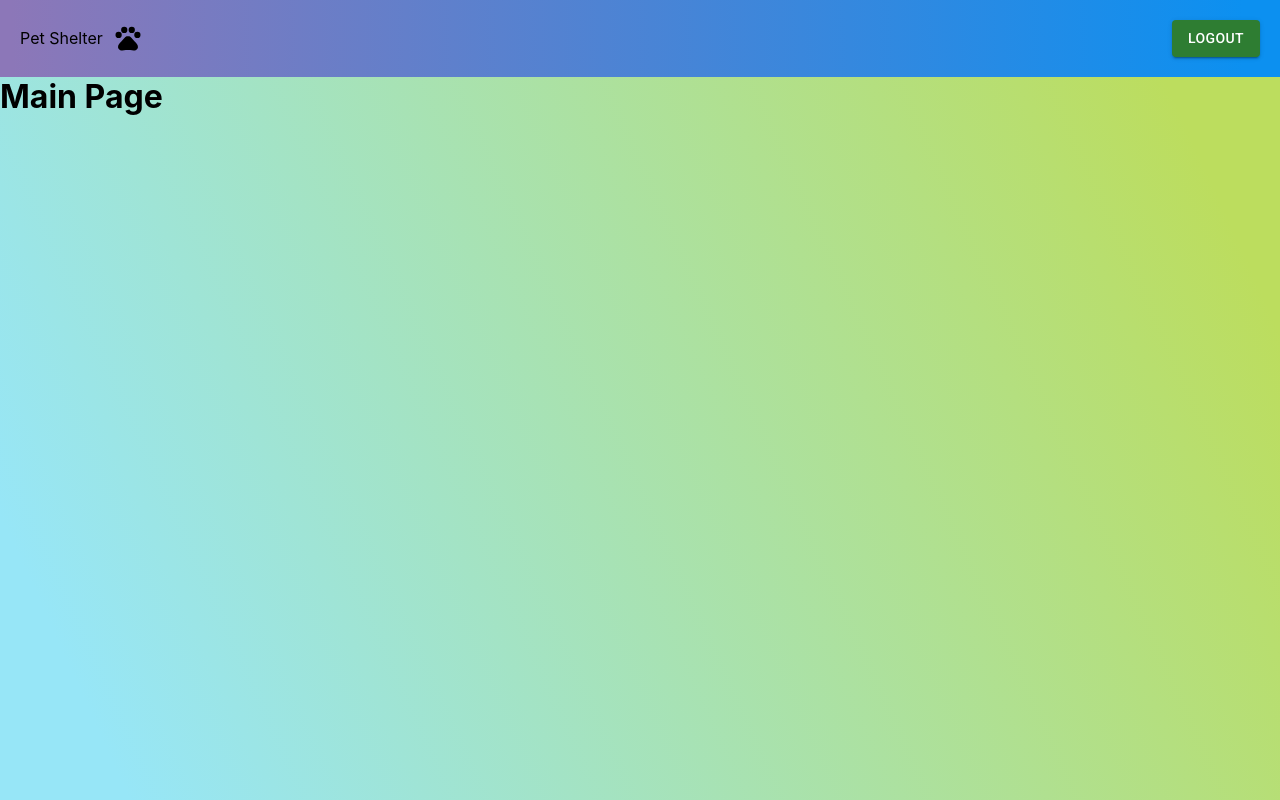
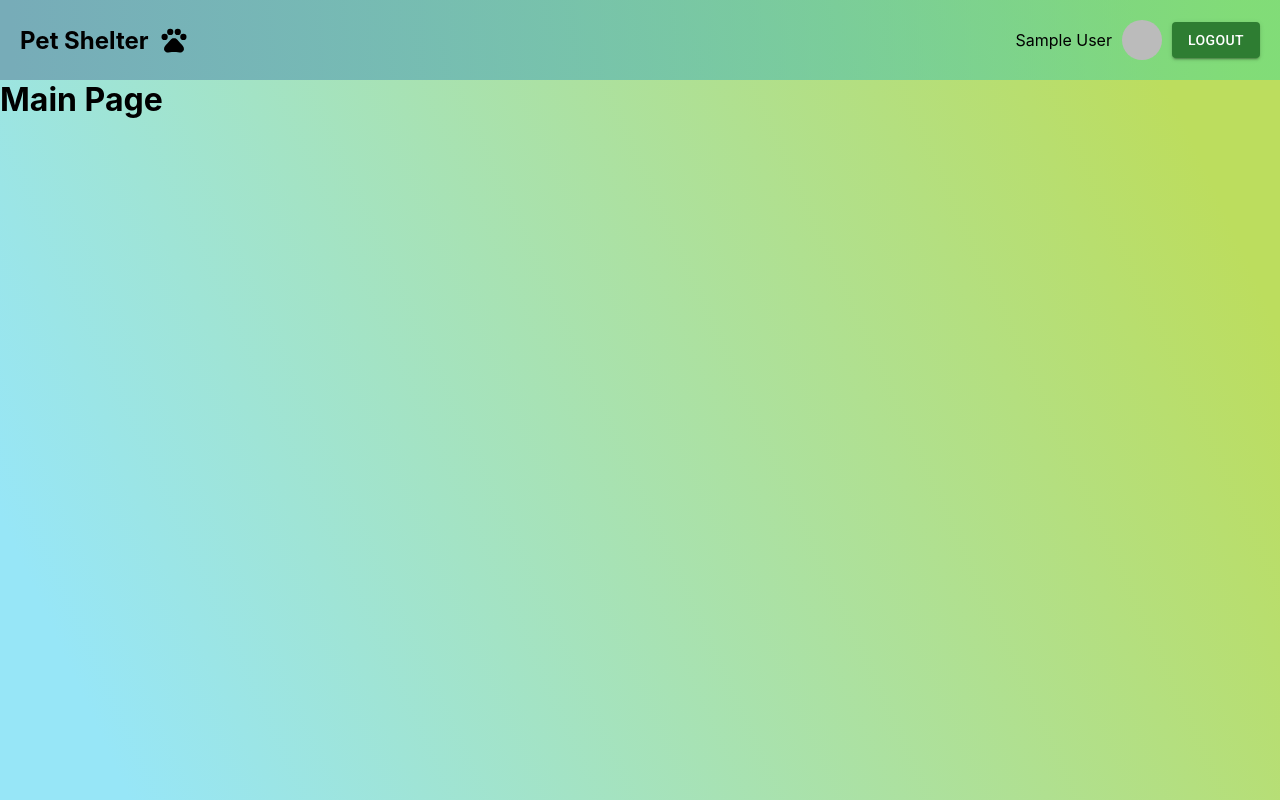
Before and after one commit to timothy-ryabikin/pet-shelter, a React (Create React App) app: page / in a window 1280 px wide. Built offline with nearby package versions, Linux system fonts and the light colour scheme; no server answers; sample sign-in values are in the browser's storage.

Commit message:
add user google data display in header

```diff
--- a/src/components/Header/Header.jsx
+++ b/src/components/Header/Header.jsx
@@ -1,5 +1,5 @@
 import Button from "@mui/material/Button";
-import { useDispatch } from "react-redux";
+import { useDispatch, useSelector } from "react-redux";
 import { logout } from "../../firebase";
 import { logoutRedux } from "../../utils/userReducer";
 import { auth } from "../../firebase";
@@ -15,7 +15,7 @@ function Header() {
   const [user, loading, error] = useAuthState(auth);
   const navigate = useNavigate();
   const dispatch = useDispatch();
-
+  const userData = useSelector((state) => state.user.userData);
   useEffect(() => {
     if (loading) return;
     if (!user) {
@@ -28,14 +28,18 @@ function Header() {
   return (
     <div className={styles.header}>
       <div className={styles.left_section}>
-        Pet Shelter
+        <h2>Pet Shelter</h2>
         <div className={styles.logo}>
           <Logo></Logo>
         </div>
       </div>
-      <Button color="success" variant="contained" onClick={logout}>
-        Logout
-      </Button>
+      <div className={styles.right_section}>
+        <div>{userData.displayName}</div>
+        <img src={userData.photoURL} alt="Avatar" className={styles.avatar} />
+        <Button color="success" variant="contained" onClick={logout}>
+          Logout
+        </Button>
+      </div>
     </div>
   );
 }
--- a/src/components/Header/Header.module.scss
+++ b/src/components/Header/Header.module.scss
@@ -1,6 +1,6 @@
 .header {
     padding: 20px;
-    background: linear-gradient(88.86deg, #8C77B8 0.95%, #0C90F0 97.13%);
+    background: linear-gradient(88.86deg, #77ACB8 0.95%, rgba(58, 219, 151, 0.45) 97.13%);
     display: flex;
     justify-content: space-between;
 }
@@ -18,3 +18,14 @@
     align-items: center;
     gap: 10px
 }
+
+.right_section {
+    display: flex;
+    align-items: center;
+    gap: 10px;
+}
+
+.avatar {
+    border-radius: 50%;
+    height: 40px;
+}
--- a/src/components/Login/Login.jsx
+++ b/src/components/Login/Login.jsx
@@ -21,8 +21,7 @@ function Login() {
     }
     if (user) {
       //TODO: add uer to redux
-      console.log("user login", user);
-      dispatch(loginRedux());
+      dispatch(loginRedux(user));
       navigate("/");
     }
     if (error) {
--- a/src/utils/userReducer.js
+++ b/src/utils/userReducer.js
@@ -2,17 +2,20 @@ import { createSlice } from "@reduxjs/toolkit";
 
 const initialState = {
   isLogin: false,
+  userData: {},
 };
 
 export const userSlice = createSlice({
   name: "user data",
   initialState,
   reducers: {
-    loginRedux: (state) => {
+    loginRedux: (state, action) => {
       state.isLogin = true;
+      state.userData = action.payload;
     },
     logoutRedux: (state) => {
       state.isLogin = false;
+      state.userData = null;
     },
   },
 });
```
